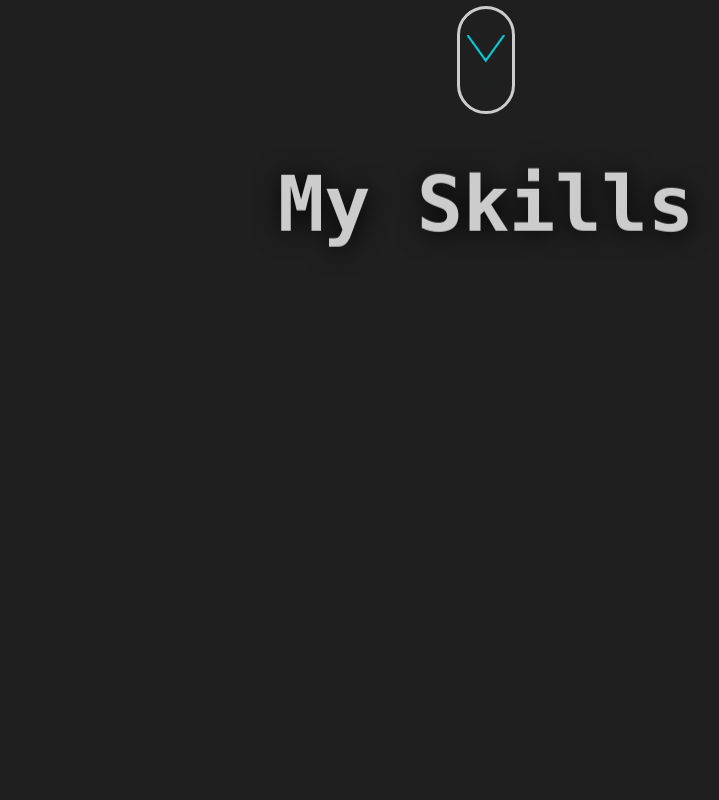
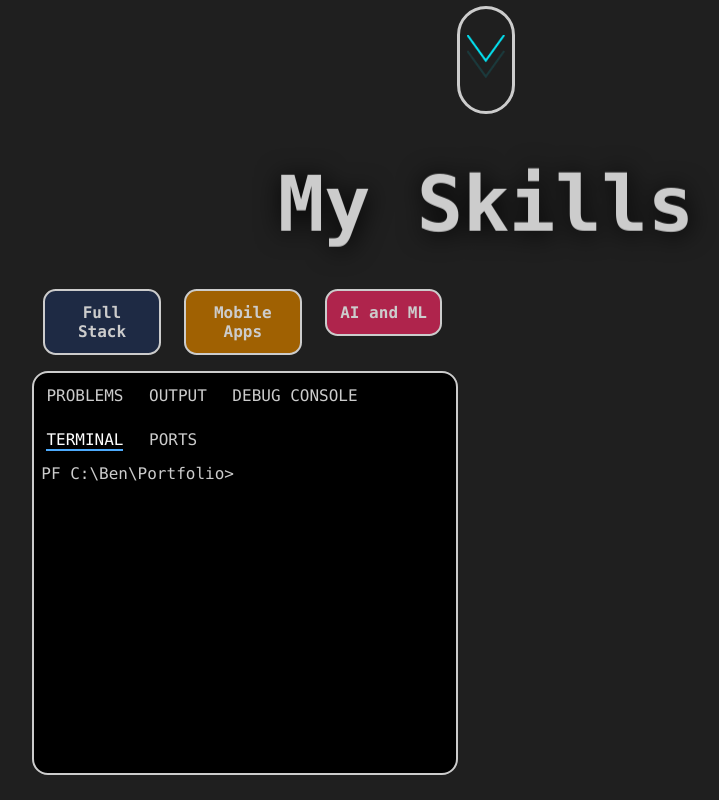
Before and after one commit to RosalinaSpeedy/portfolio, a React (Create React App) app: page / in a window 1280 px wide. Shown: the part 565-1365 px from the top of the page, without its empty margins (154-873 px from the left). Before the commit the page ends 814 px from the top, so only its background shows below. Built offline with nearby package versions, Linux system fonts and the light colour scheme.

Commit message:
started the skills section
added title, buttons and terminal view

```diff
--- a/package.json
+++ b/package.json
@@ -10,6 +10,7 @@
     "react": "^19.1.1",
     "react-dom": "^19.1.1",
     "react-scripts": "^5.0.1",
+    "react-simple-typewriter": "^5.0.1",
     "web-vitals": "^2.1.4"
   },
   "scripts": {
--- a/src/components/intro/intro.css
+++ b/src/components/intro/intro.css
@@ -49,6 +49,7 @@ li a:active {
     transition: opacity 0.15s ease-in-out;
     -moz-transition: opacity 0.15s ease-in-out;
     -webkit-transition: opacity 0.15s ease-in-out;
+    cursor: pointer;
 }
 
 .logoImage:hover {
--- /dev/null
+++ b/src/components/skills/Terminal.js
@@ -0,0 +1,40 @@
+import React, { useState } from 'react';
+import skills from './skills.css';
+
+import FadeInElement from '../common/FadeInElement';
+import { Typewriter } from 'react-simple-typewriter'
+
+const Terminal = () => {
+    const [terminalText, setTerminalText] = useState("PF C:\\Ben\\Portfolio>");
+    return (
+        <FadeInElement>
+            <div class="terminalColumn">
+                <div class="terminalOptionsBar">
+                    <a><div class="terminalOption fullStackOption">Full Stack</div></a>
+                    <a><div class="terminalOption mobileAppsOption">Mobile Apps</div></a>
+                    <a><div class="terminalOption AIAndMLOption">AI and ML</div></a>
+                </div>
+                <div class="terminalContainer">
+                    <div class="terminalHeader">
+                        <a class="terminalHeaderLink"><div class="problems">PROBLEMS</div></a>
+                        <a class="terminalHeaderLink"><div class="output">OUTPUT</div></a>
+                        <a class="terminalHeaderLink"><div class="debugConsole">DEBUG CONSOLE</div></a>
+                        <a class="terminalHeaderLink"><div class="terminal">TERMINAL</div></a>
+                        <a class="terminalHeaderLink"><div class="ports">PORTS</div></a>
+                    </div>
+                    <div class="terminalText">{terminalText}
+                    <div class="terminalTypewriter"><Typewriter
+                        words={[""]}
+                        cursor
+                        cursorStyle="█"
+                        typeSpeed={80}
+                        delaySpeed={200}
+                    />
+                    </div></div>
+                </div>
+            </div>
+        </FadeInElement>
+    )
+}
+
+export default Terminal
--- a/src/components/skills/skills.css
+++ b/src/components/skills/skills.css
@@ -6,4 +6,112 @@
     font-weight: bolder;
     color: #CCCCCC;
     text-shadow: 0.1vw 0.1vw 2vw black;
+    margin-bottom: 5vh;
 }
+
+.terminalContainer {
+    background-color: black;
+    width: 33vw;
+    height: 50vh;
+    margin-bottom: 2vw;
+    border-radius: 2vh;
+    border: 2px #CCCCCC solid;
+}
+
+.terminalHeader * {
+    display: inline-block;
+    margin-left: .5vw;
+    margin-right: .5vw;
+    margin-top: .5vw;
+    margin-bottom: .5vw;
+}
+
+.terminalHeaderLink {
+    color: #CCCCCC;
+}
+
+.terminalHeaderLink:hover {
+    color: white;
+    cursor: pointer;
+}
+
+.terminal {
+    border-bottom: 2px #4DAAFC solid;
+    color: white;
+}
+
+.terminalText {
+    margin-left: 0.6vw;
+}
+
+.terminalTypewriter {
+    margin-left: 0.8vw;
+    display: inline-block;
+}
+
+.terminalColumn {
+    color: #CCCCCC;
+    margin-left: 14.5vw;
+    margin-right: auto;
+}
+
+.terminalOptionsBar {
+    width: 33vw;
+    text-align: center;
+    display: flex;
+}
+
+.terminalOptionsBar * {
+    display: inline-block;
+    margin-left: auto;
+    margin-right: auto;
+    flex: 1 1 auto;
+}
+
+.terminalOption {
+    width: 7vw;
+    font-weight: bolder;
+    padding: 1.5vh;
+    border: 2px #CCCCCC solid;
+    margin-bottom: 2vh;
+    border-radius: 1vw;
+}
+
+.fullStackOption {
+    background-color: #1E2A44;
+    transition: background-color 0.15s ease;
+}
+
+.fullStackOption:hover {
+    background-color: #080b12;
+}
+
+.fullStackOption:active {
+    background-color: #a3bfff;
+}
+
+.mobileAppsOption {
+    background-color: #a06102;
+    transition: background-color 0.15s ease;
+}
+
+.mobileAppsOption:hover {
+    background-color: #533201;
+}
+
+.mobileAppsOption:active {
+    background-color: #ff9c07;
+}
+
+.AIAndMLOption {
+    background-color: #af244c;
+    transition: background-color 0.15s ease;
+}
+
+.AIAndMLOption:hover {
+    background-color: #460d1e;
+}
+
+.AIAndMLOption:active {
+    background-color: #ff376f;
+}
--- a/src/views/Skills.js
+++ b/src/views/Skills.js
@@ -3,11 +3,13 @@ import ReactDOM from 'react-dom/client';
 import main from "./main.css";
 
 import SkillsTitle from '../components/skills/SkillsTitle';
+import Terminal from '../components/skills/Terminal';
 
 const Skills = () => {
     return (
         <div>
             <SkillsTitle/>
+            <Terminal/>
         </div>
     )
 }
```
Also changed, not shown: 1 other file (tests, documents, lock files or other folders).
